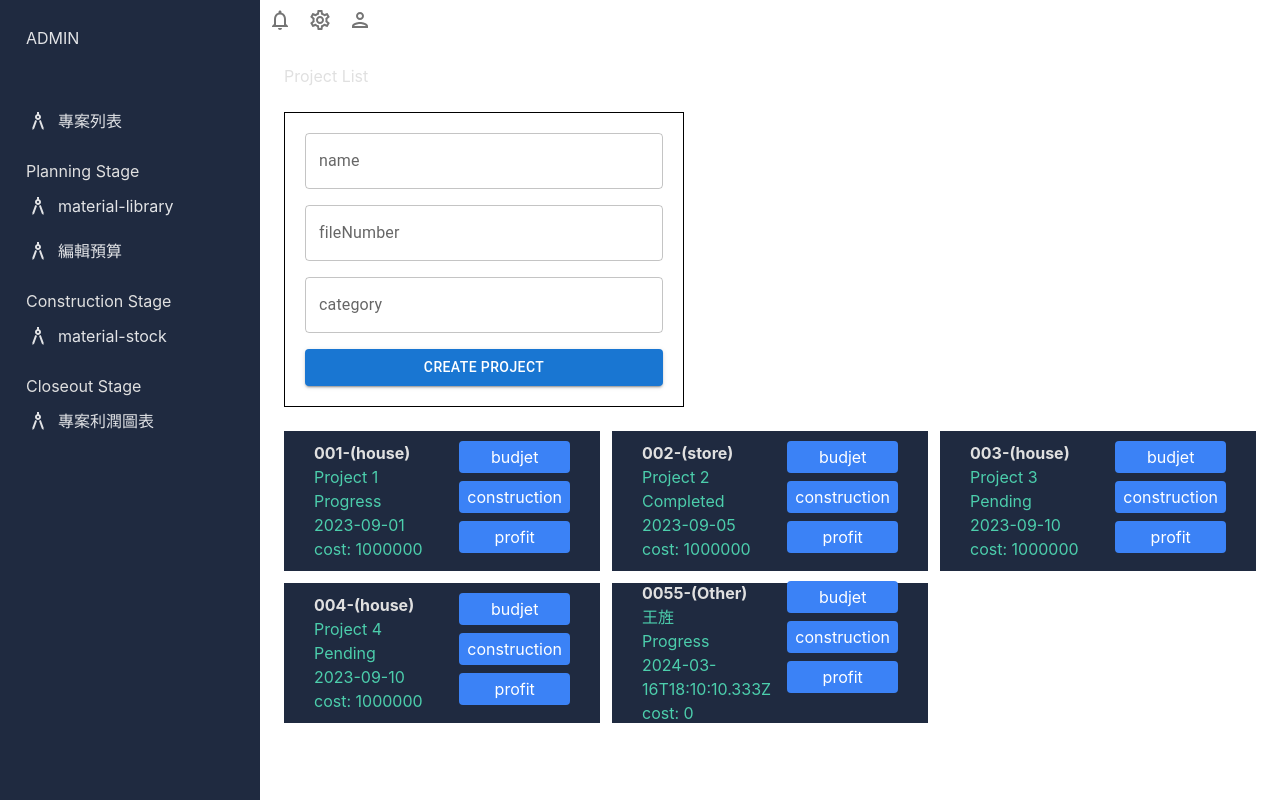
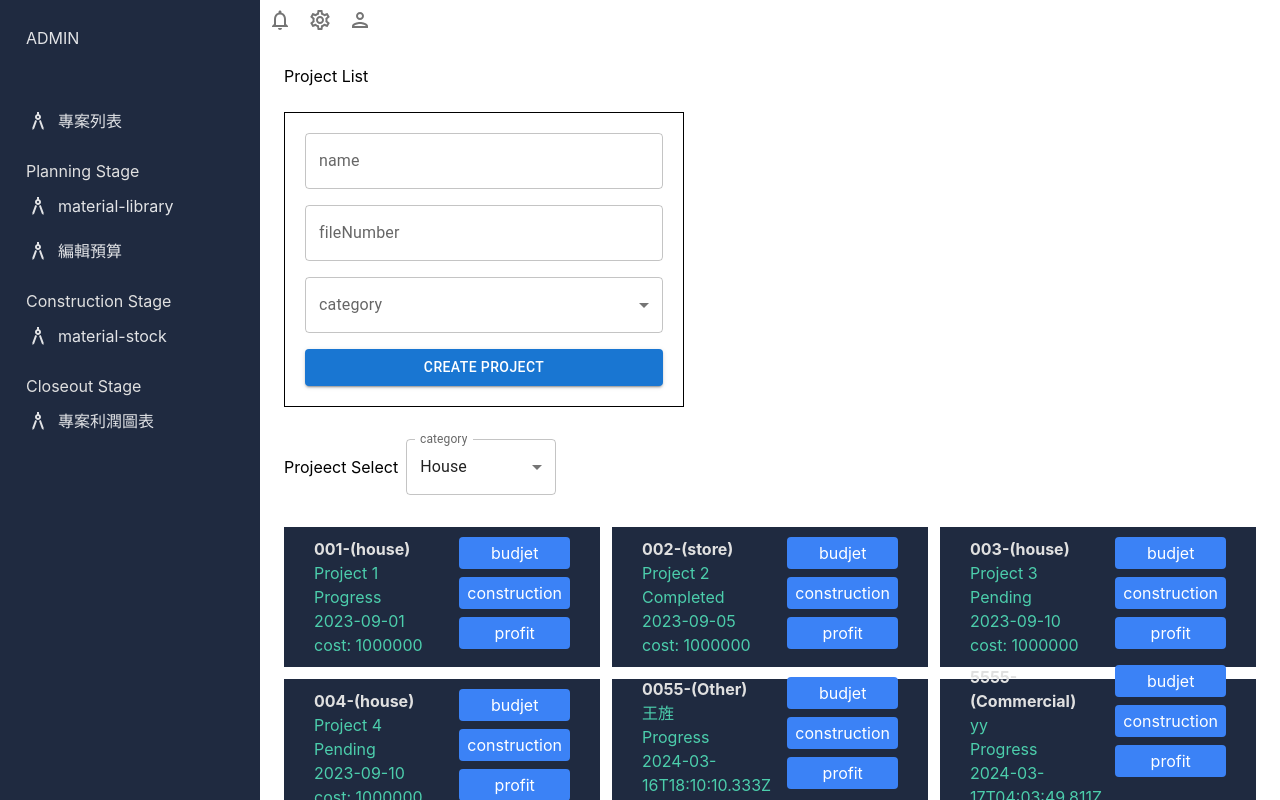
Before and after one commit to eddie8119/react-dashboard, a React (Vite) app: page / in a window 1280 px wide. Shown: the top 800 px of the page. Built offline with nearby package versions, Linux system fonts and the light colour scheme; data requests are answered from the project's data file.

Commit message:
form select

```diff
--- a/db.json
+++ b/db.json
@@ -87,6 +87,36 @@
       "fileNumber": "0055",
       "cost": 0,
       "category": "Other"
+    },
+    {
+      "id": 1710648229811,
+      "name": "yy",
+      "status": "Progress",
+      "date": "2024-03-17T04:03:49.811Z",
+      "picture": "",
+      "fileNumber": "5555",
+      "cost": 0,
+      "category": "Commercial"
+    },
+    {
+      "id": 1710648691454,
+      "name": "55",
+      "status": "Progress",
+      "date": "2024-03-17T04:11:31.454Z",
+      "picture": "",
+      "fileNumber": "667",
+      "cost": 0,
+      "category": "Office"
+    },
+    {
+      "id": 1710648886186,
+      "name": "王旌",
+      "status": "Progress",
+      "date": "2024-03-17T04:14:46.186Z",
+      "picture": "",
+      "fileNumber": "55",
+      "cost": 0,
+      "category": "House"
     }
   ]
 }
--- /dev/null
+++ b/src/components/PageButtonPanel/index.tsx
@@ -0,0 +1,48 @@
+import { FC } from 'react';
+import axios from 'axios';
+
+interface PageButtonPanelProps {
+  projectId: string;
+}
+
+const PageButtonPanel: FC<PageButtonPanelProps> = ({ projectId }) => {
+  // const history = useHistory();
+
+  const removeProject = async (id: string) => {
+    try {
+      await fetch(`http://localhost:3000/projectListsTest/${id}`, {
+        method: 'DELETE',
+        headers: {
+          'Content-Type': 'application/json',
+        },
+      });
+      // history.push('/');
+    } catch (error) {
+      console.error(error);
+    }
+  };
+
+  const buttonLists = [
+    {
+      id: 0,
+      name: 'remove project',
+      action: removeProject,
+    },
+  ];
+
+  return (
+    <div className="flex gap-3">
+      {buttonLists.map((button) => (
+        <button
+          onClick={() => button.action(projectId)}
+          key={button.id}
+          className="rounded-md  border border-transparent bg-red-600 px-4 py-2 text-center text-sm font-medium text-white hover:bg-red-700 focus:outline-none focus:ring-2 focus:ring-red-500 focus:ring-offset-2"
+        >
+          {button.name}
+        </button>
+      ))}
+    </div>
+  );
+};
+
+export default PageButtonPanel;
--- a/src/components/PageTitle/index.tsx
+++ b/src/components/PageTitle/index.tsx
@@ -4,7 +4,7 @@ interface PageTitleProps {
   title: string;
 }
 const PageTitle: FC<PageTitleProps> = ({ title }) => {
-  return <h1 className="text-gray">{title}</h1>;
+  return <h1 className="text-black">{title}</h1>;
 };
 
 export default PageTitle;
--- a/src/content/dashboards/OverviewCase/CreateProject.tsx
+++ b/src/content/dashboards/OverviewCase/CreateProject.tsx
@@ -1,5 +1,14 @@
-import { TextField, Stack, Button } from '@mui/material';
+import {
+  TextField,
+  Stack,
+  Button,
+  MenuItem,
+  InputLabel,
+  FormControl,
+  Select,
+} from '@mui/material';
 import { useForm } from 'react-hook-form';
+
 import axios from 'axios';
 
 interface FormValues {
@@ -46,6 +55,8 @@ const CreateProject = () => {
 
     try {
       await axios.post('http://localhost:3000/projectListsTest', formData);
+      form.reset();
+      form.setValue('category', '');
     } catch (error) {
       console.error(error);
     }
@@ -65,7 +76,20 @@ const CreateProject = () => {
             type="text"
             {...register('fileNumber')}
           />
-          <TextField label="category" type="text" {...register('category')} />
+          <FormControl fullWidth>
+            <InputLabel id="demo-simple-select-label">category</InputLabel>
+            <Select
+              labelId="demo-simple-select-label"
+              id="demo-simple-select"
+              label="category"
+              {...register('category')}
+            >
+              <MenuItem value="House">House</MenuItem>
+              <MenuItem value="Mansion">Mansion</MenuItem>
+              <MenuItem value="Commercial">Commercial</MenuItem>
+              <MenuItem value="Office">Office</MenuItem>
+            </Select>
+          </FormControl>
           <Button type="submit" variant="contained">
             Create Project
           </Button>
--- a/src/content/dashboards/OverviewCase/index.tsx
+++ b/src/content/dashboards/OverviewCase/index.tsx
@@ -1,6 +1,8 @@
 import { useState, useEffect } from 'react';
 import { Link } from 'react-router-dom';
 import axios from 'axios';
+
+import { MenuItem, InputLabel, FormControl, Select } from '@mui/material';
 
 import PageTitle from './../../../components/PageTitle';
 import CreateProject from './CreateProject';
@@ -19,12 +21,6 @@ interface ProjectList {
 const OverviewCase = () => {
   const [projectLists, setProjectLists] = useState<ProjectList[]>([]);
 
-  const buttonLists = [
-    { id: 1, name: 'budjet', link: '/plan/project' },
-    { id: 2, name: 'construction', link: '/construction/project' },
-    { id: 3, name: 'profit', link: '/closeout/project' },
-  ];
-
   useEffect(() => {
     const fetchData = async () => {
       const response = await axios.get(
@@ -36,10 +32,33 @@ const OverviewCase = () => {
     fetchData();
   }, []);
 
+  const buttonLists = [
+    { id: 1, name: 'budjet', link: '/plan/project' },
+    { id: 2, name: 'construction', link: '/construction/project' },
+    { id: 3, name: 'profit', link: '/closeout/project' },
+  ];
+
   return (
     <div className="flex h-full w-full flex-col gap-6 p-6">
       <PageTitle title="Project List" />
       <CreateProject />
+      <div className="flex items-center">
+        <p className="text-black">Projeect Select</p>
+        <FormControl sx={{ m: 1, width: 150 }}>
+          <InputLabel id="demo-simple-select-label">category</InputLabel>
+          <Select
+            labelId="demo-simple-select-label"
+            id="demo-simple-select"
+            label="category"
+            value="House"
+          >
+            <MenuItem value="House">House</MenuItem>
+            <MenuItem value="Mansion">Mansion</MenuItem>
+            <MenuItem value="Commercial">Commercial</MenuItem>
+            <MenuItem value="Office">Office</MenuItem>
+          </Select>
+        </FormControl>
+      </div>
       <div className="grid w-full grid-cols-1 gap-3 md:grid-cols-3 ">
         {projectLists.map((data) => (
           <div
--- a/src/content/dashboards/ProjectPlan/index.tsx
+++ b/src/content/dashboards/ProjectPlan/index.tsx
@@ -1,6 +1,6 @@
-import React from 'react';
 import { useParams } from 'react-router-dom';
 import PageTitle from './../../../components/PageTitle';
+import PageButtonPanel from './../../../components/PageButtonPanel';
 import ChoseFirm from '../../../components/ChoseFirm';
 
 const ProjectPlan = () => {
@@ -8,7 +8,11 @@ const ProjectPlan = () => {
 
   return (
     <div className="flex h-full w-full flex-col gap-6 p-6">
-      <PageTitle title={`專案名稱: ${id}`} />
+      <div className="flex justify-between">
+        <PageTitle title={`專案名稱: ${id}`} />
+        <PageButtonPanel projectId={id} />
+      </div>
+
       <p>建立工程種類</p>
       <ChoseFirm />
     </div>
```
